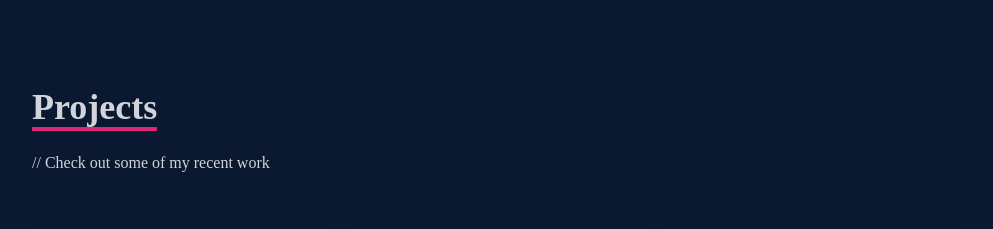
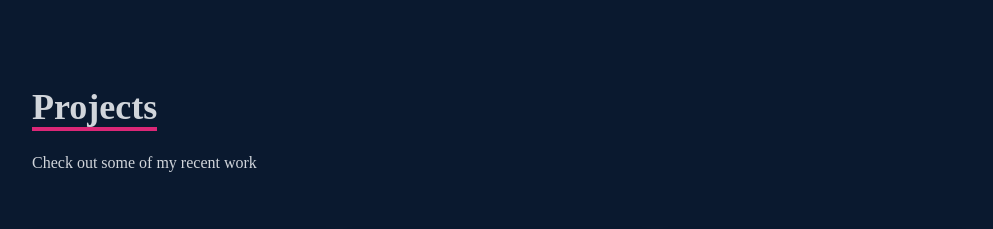
Before and after one commit to abhijeetnishal/VS-Code-Portfolio, a React (Create React App) app: page / in a window 1280 px wide. Shown: the part 2500-2729 px from the top of the page, without its empty margins (3-996 px from the left). Built offline with nearby package versions, Linux system fonts and the light colour scheme.

Commit message:
latest commit

```diff
--- a/src/components/Projects.jsx
+++ b/src/components/Projects.jsx
@@ -11,7 +11,7 @@
           <p className='text-4xl font-bold inline border-b-4 text-gray-300 border-pink-600'>
             Projects
           </p>
-          <p className='py-6'>// Check out some of my recent work</p>
+          <p className='py-6'> Check out some of my recent work</p>
         </div>
 
         {/* Container */}
```
Also changed, not shown: 20 other files (tests, documents, lock files or other folders).
